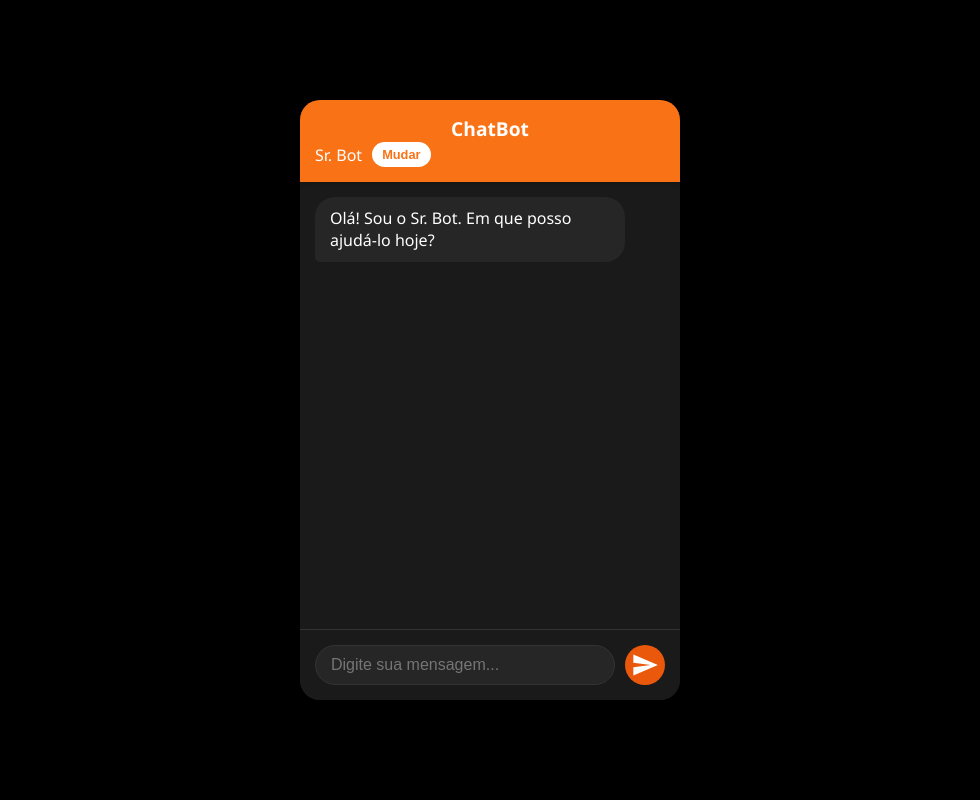
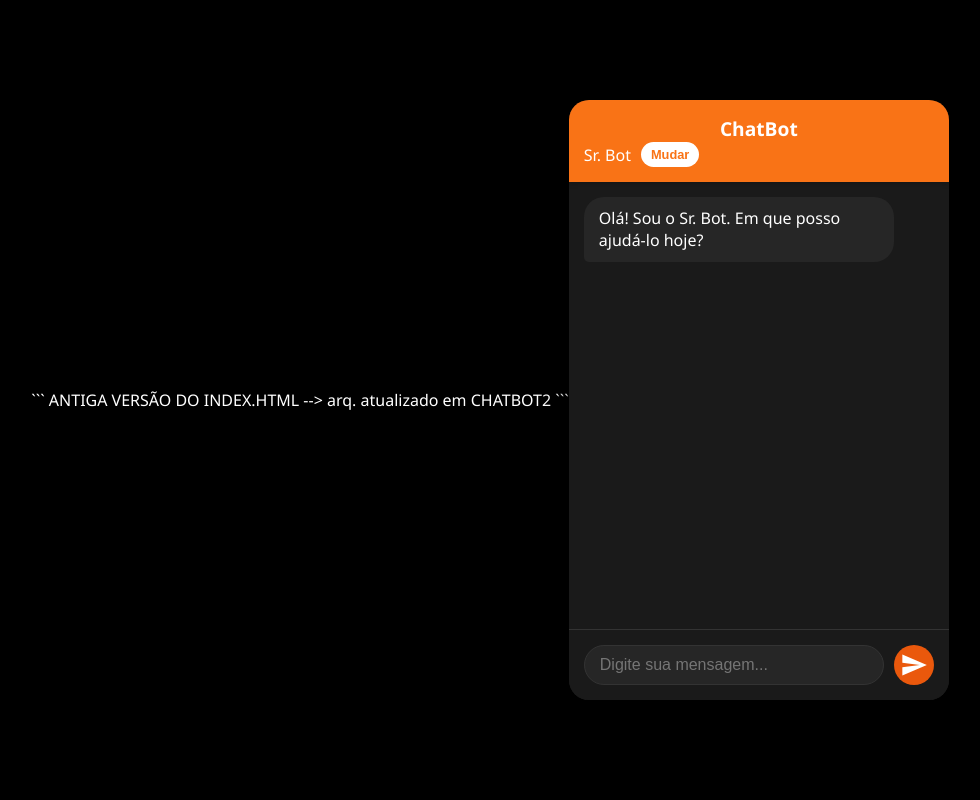
Before and after one commit to ufca-es/banco-x, a Python web app: template templates/index.html in a window 1280 px wide. Shown: the whole page, without its empty margins (150-1130 px from the left). Run offline with Jinja, Linux system fonts and the light colour scheme; the template is opened without the code that fills it, so the values that code supplies are empty.

Commit message:
Update index.html

````diff
--- a/templates/index.html
+++ b/templates/index.html
@@ -1,3 +1,7 @@
+```
+ANTIGA VERSÃO DO INDEX.HTML --> arq. atualizado em CHATBOT2
+```
+
 <!DOCTYPE html>
 <html lang="pt-BR">
 <head>
````
